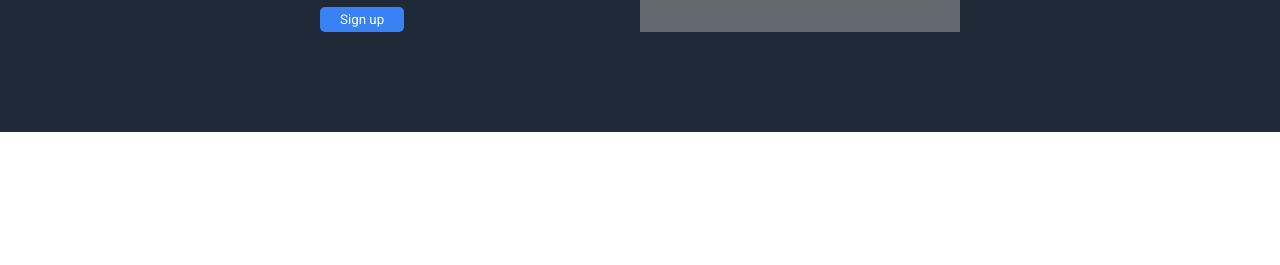
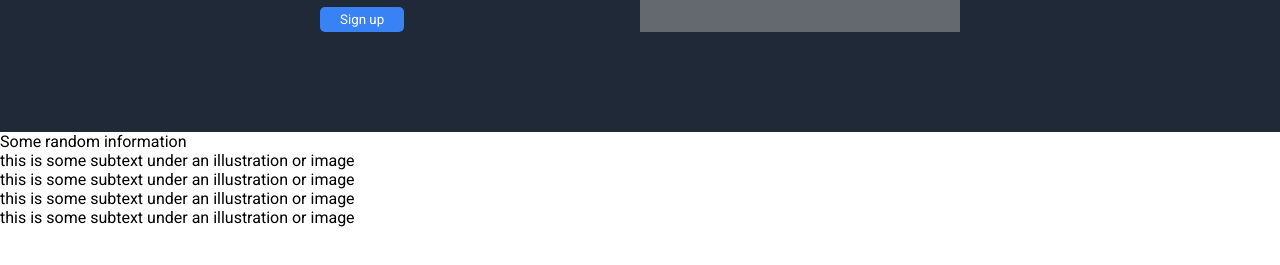
Before and after one commit to ARD11111/odin-landing-page, a plain HTML site: page index.html in a window 1280 px wide. Shown: the part 379-644 px from the top of the page. Drawn offline with Linux system fonts and the light colour scheme.

Commit message:
Add the second section of the webpage

```diff
--- a/index.html
+++ b/index.html
@@ -22,7 +22,8 @@
     <div class="description">
       <div class="left-container">
         <p class="hero-main">This website is awesome</p>
-      <p class="hero-secondary">This website has some subtext that goes here under the main title. It's a smaller font and the color is lower
+        <p class="hero-secondary">This website has some subtext that goes here under the main title. It's a smaller font
+          and the color is lower
           contrast</p>
         <button>Sign up</button>
       </div>
@@ -34,6 +35,29 @@
     </div>
   </div>
 
+  <div class="second">
+    <div class="info-header">Some random information</div>
+    <div class="info-parent">
+      <div class="box-parent">
+        <div class="box"></div>
+        <div class="subtext">this is some subtext under an illustration or image</div>
+      </div>
+
+      <div class="box-parent">
+        <div class="box"></div>
+        <div class="subtext">this is some subtext under an illustration or image</div>
+      </div>
+      <div class="box-parent">
+        <div class="box"></div>
+        <div class="subtext">this is some subtext under an illustration or image</div>
+      </div>
+      <div class="box-parent">
+        <div class="box"></div>
+        <div class="subtext">this is some subtext under an illustration or image</div>
+      </div>
+
+    </div>
+
 
 
 </body>
```
Lines whose indentation alone changed are shown as unchanged.
